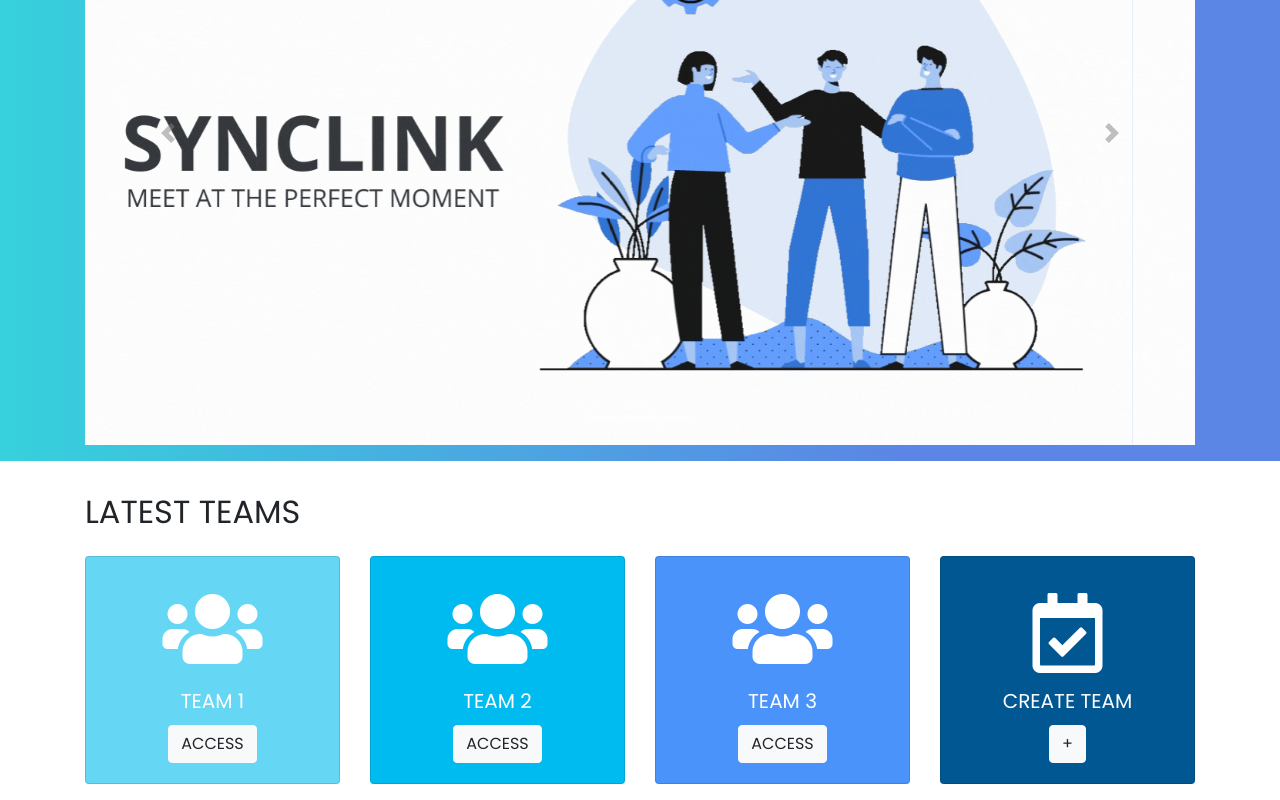
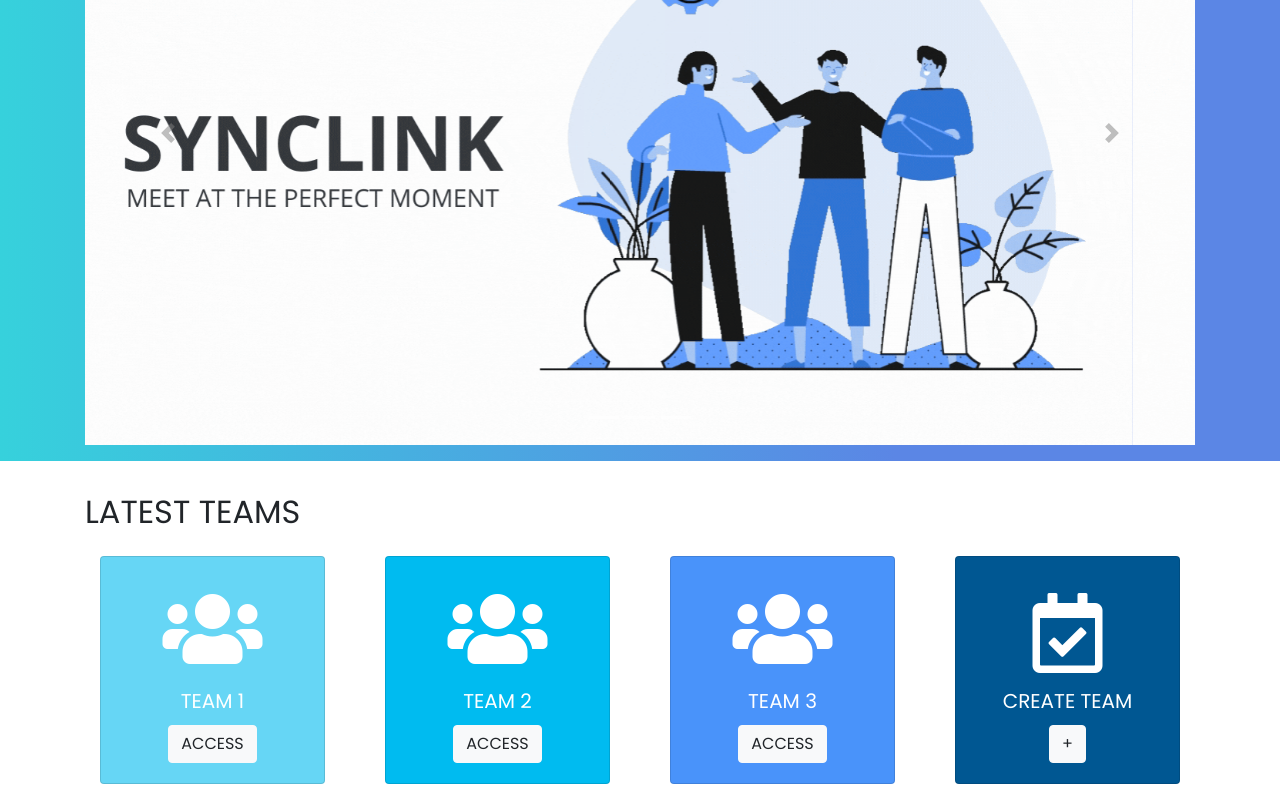
Before and after one commit to Fernando1929/semester-project-team-tbd, a React (Create React App) app in the folder team-tbd-project/: page /LoggedHome in a window 1280 px wide. Shown: the part 283-1083 px from the top of the page. Built offline with nearby package versions, Linux system fonts and the light colour scheme; the HTML template or start-up script is replaced by a standard one.

Commit message:
Access the loggedHome trough the login button plus moved all individual buttons into a contanier

```diff
--- a/team-tbd-project/src/Components/LogInForm.jsx
+++ b/team-tbd-project/src/Components/LogInForm.jsx
@@ -65,7 +65,10 @@
                 {/* By Yeran L Concepcion 10/17/2020
                 For test porpuses when ever you click log in button it sent you to the logged user page */}
                 <div className="text-center">
-                  <Link to="/LoggedHome" style={{ textDecoration: "none", color: "white" }}>
+                  <Link
+                    to="/LoggedHome"
+                    style={{ textDecoration: "none", color: "white" }}
+                  >
                     <Button className="btn--primary" variant="primary">
                       LOG IN
                     </Button>
--- a/team-tbd-project/src/Pages/LoggedHome.js
+++ b/team-tbd-project/src/Pages/LoggedHome.js
@@ -10,6 +10,10 @@
 // 2. hacer los bordes mas redondos de los teams buttons
 
 function LoggedHome() {
+  // const MyComponent = ({ items }) => {
+  //   const isMobile = window.innerWidth < 480;
+  //   const showItems = isMobile ? 1 : 3;
+
   return (
     <div>
       <Container>
@@ -48,6 +52,7 @@
           <Row>
             <Col>
               <center>
+                <Container>
                   <Card
                     style={{
                       marginTop: "1rem",
@@ -64,10 +69,12 @@
                       <Button variant="light">ACCESS</Button>
                     </Card.Body>
                   </Card>
+                </Container>
               </center>
             </Col>
             <Col>
               <center>
+                <Container>
                   <Card
                     style={{
                       marginTop: "1rem",
@@ -84,10 +91,12 @@
                       <Button variant="light">ACCESS</Button>
                     </Card.Body>
                   </Card>
+                </Container>
               </center>
             </Col>
             <Col>
               <center>
+                <Container>
                   <Card
                     style={{
                       marginTop: "1rem",
@@ -104,10 +113,12 @@
                       <Button variant="light">ACCESS</Button>
                     </Card.Body>
                   </Card>
+                </Container>
               </center>
             </Col>
             <Col>
               <center>
+                <Container>
                   <Card
                     style={{
                       marginTop: "1rem",
@@ -130,6 +141,7 @@
                       <Button variant="light">+</Button>
                     </Card.Body>
                   </Card>
+                </Container>
               </center>
             </Col>
           </Row>
@@ -138,5 +150,5 @@
     </div>
   );
 }
-
+// }
 export default LoggedHome;
```
Also changed, not shown: 1 other file (tests, documents, lock files or other folders). Lines whose indentation alone changed are shown as unchanged.
